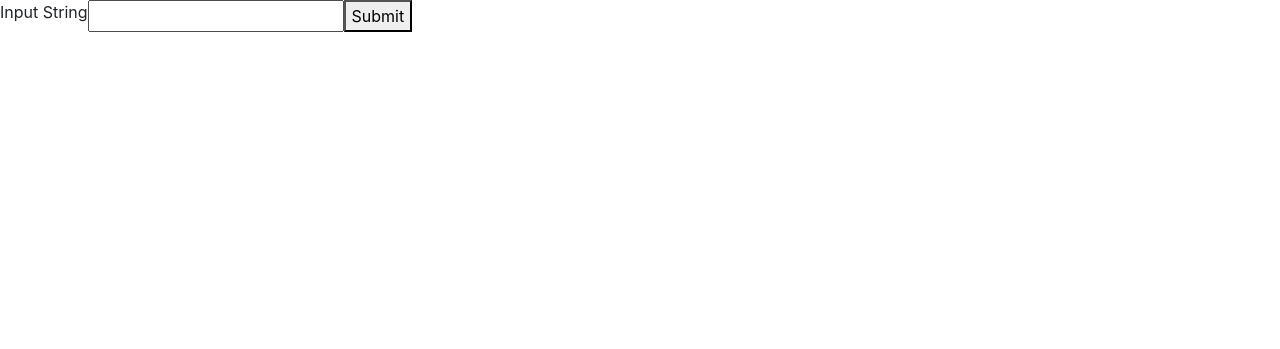
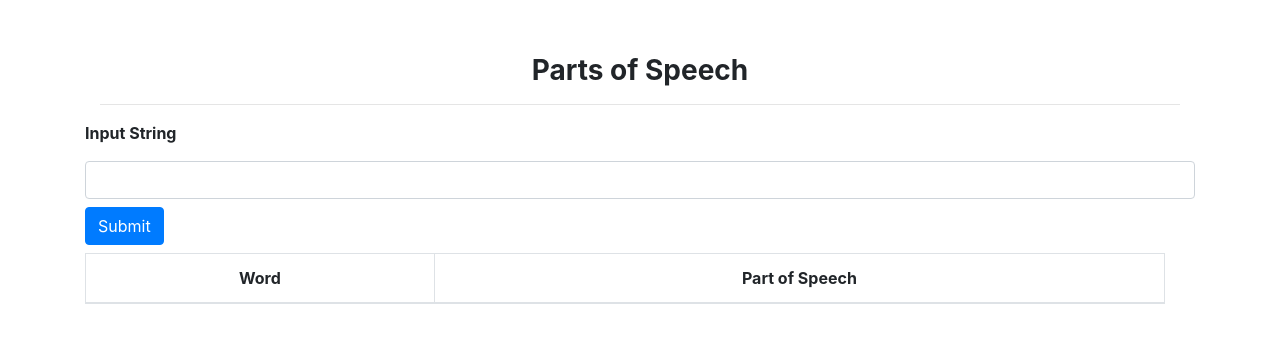
Before and after one commit to manojsarna/nlp-django, a Django app: page / in a window 1280 px wide. Shown: the top 349 px of the page. Run offline with Django 3.2, Linux system fonts and the light colour scheme; lists and menus that the app fills with data are empty; some libraries are stand-ins or nearby versions.

Commit message:
frontend changes

```diff
--- a/pos_api/views.py
+++ b/pos_api/views.py
@@ -42,8 +42,20 @@ def mainpage_ajax(request):
         word_tokens = nltk.word_tokenize(input_str)
         word_with_tag = nltk.pos_tag(word_tokens)
 
+        print(word_with_tag)
+
+        word_list= []
+        for o in word_with_tag:
+            print(o)
+            word_list.append({'word':o[0],'pos':o[1]})
+
+        print(word_list)
+
+
+
+
         context = [{
-            'output':word_with_tag
+            'output':word_list
         }]
 
         return JsonResponse(context, safe = False)
--- a/pos_proj/templates/index.html
+++ b/pos_proj/templates/index.html
@@ -9,26 +9,46 @@
     <script src="https://ajax.googleapis.com/ajax/libs/jquery/3.5.1/jquery.min.js"></script>
     <script src="https://cdnjs.cloudflare.com/ajax/libs/popper.js/1.16.0/umd/popper.min.js"></script>
     <script src="https://maxcdn.bootstrapcdn.com/bootstrap/4.5.2/js/bootstrap.min.js"></script>
+
+    <style>
+
+    </style>
 </head>
 <body>
 
-<div class="container-fluid">
+<div class="container" style="padding:30px;">
+
+    <br>
+    <div>
+        <h3 align="center" class="font-weight-bold">Parts of Speech</h3>
+    </div>
+
+   <hr>
+
 
 
 
 <div class="row">
 
-    <label for="input-str" class="label">Input String</label>
-    <input name="input-str"  type="text" id="input-str"  class="form-input"/>
-    <button type="button" id="subBtn" >Submit</button>
+    <label for="input-str" class="required font-weight-bold">Input String</label>
+    <input name="input-str"  type="text" id="input-str"  class="form-control mt-2 mb-2"/>
+    <button type="button"  class="btn btn-primary" id="subBtn" >Submit</button>
 
 
 </div>
 
-<div class="row">
+<div class="row table-responsive">
+    <table id="datagrid" class="table table-striped table-bordered mt-2" style="width:100%; text-align: center;" >
+        <thead>
+            <tr>
+                <th style="text-align: center;">Word</th>
+                <th style="text-align: center;">Part of Speech</th>
+            </tr>
+        </thead>
+        <tbody id="tbody">
 
-  <p id="outputStr" name="outputStr"></p>
-
+        </tbody>
+    </table>
 
 </div>
 
@@ -69,8 +89,28 @@
 
                     else{
 
-                        console.log(response[0])
-                        $("#outputStr").val(response[0]);
+                        console.log(response[0].output);
+
+                    //   alert(response[0]);
+
+
+
+                        $('#datagrid tbody').empty();
+
+                        var trHTML = '';
+
+                        $.each(response[0].output, function (i, item) {
+
+
+                                console.log(item.word)
+                            trHTML +='<tr><td>'+item.word+'</td><td>'+item.pos+'</td></tr>';
+
+                        });
+
+
+
+                        trHTML+='</tbody>'
+                        $('#datagrid').append(trHTML);
 
 
                     }
```
Also changed, not shown: requirements.txt (added, +90 -0 lines).
